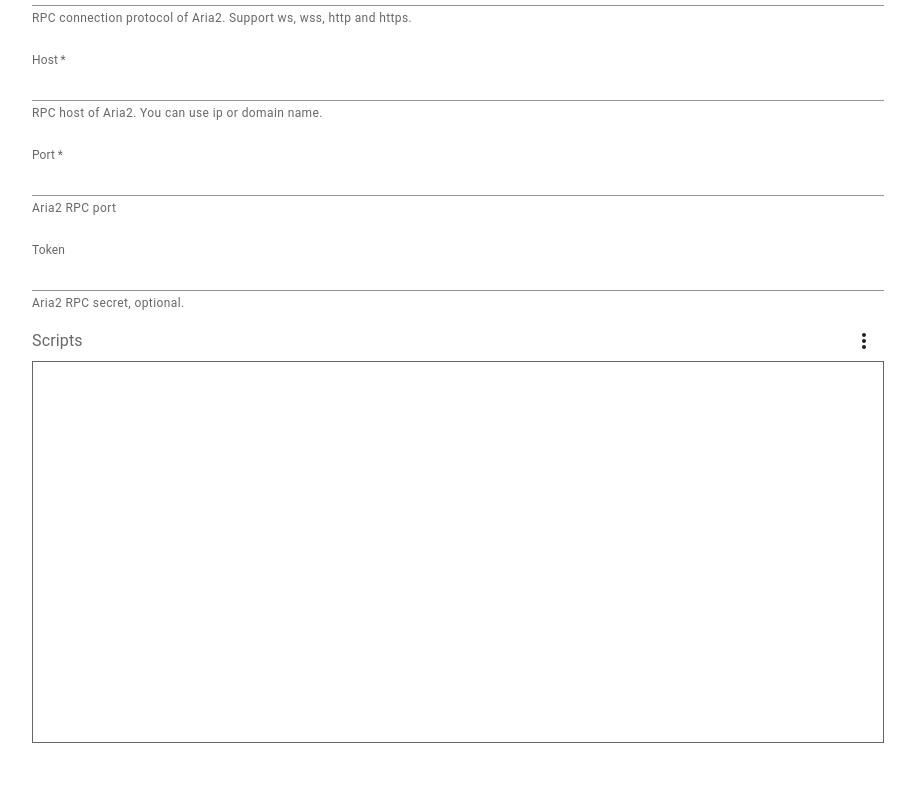
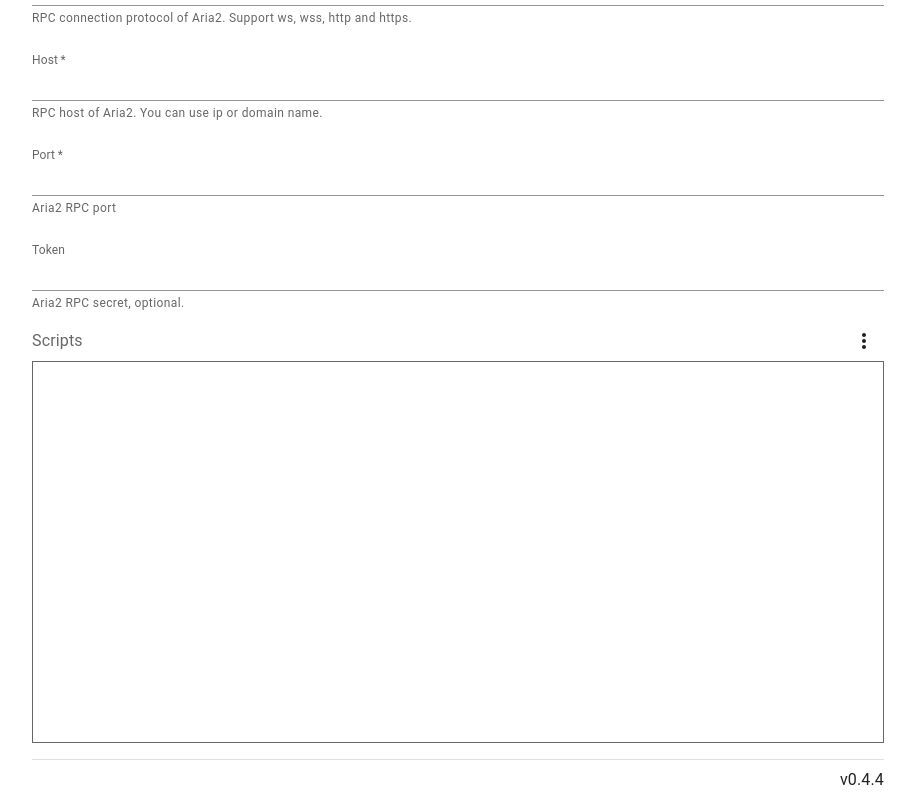
Before and after one commit to zluo01/aria2-extension, a React app: page /#/setting in a window 1280 px wide. Shown: the part 248-1048 px from the top of the page, without its empty margins (182-1097 px from the left). Before the commit the page ends 991 px from the top, so only its background shows below. Built offline with nearby package versions, Linux system fonts and the light colour scheme; the HTML template or start-up script is replaced by a standard one.

Commit message:
Display version in setting.

```diff
--- a/package.json
+++ b/package.json
@@ -1,7 +1,7 @@
 {
   "name": "aria2-extension",
   "displayName": "Aria2 Integration Extension",
-  "version": "0.4.3",
+  "version": "0.4.4",
   "private": true,
   "dependencies": {
     "@emotion/react": "11.11.3",
--- a/src/components/setting/index.tsx
+++ b/src/components/setting/index.tsx
@@ -1,7 +1,7 @@
 import DeleteIcon from '@mui/icons-material/Delete';
 import MoreVertIcon from '@mui/icons-material/MoreVert';
-import { ListItemButton } from '@mui/material';
 import Container from '@mui/material/Container';
+import Divider from '@mui/material/Divider';
 import Fade from '@mui/material/Fade';
 import FormControl from '@mui/material/FormControl';
 import FormHelperText from '@mui/material/FormHelperText';
@@ -10,6 +10,7 @@ import Input from '@mui/material/Input';
 import InputLabel from '@mui/material/InputLabel';
 import List from '@mui/material/List';
 import ListItem from '@mui/material/ListItem';
+import ListItemButton from '@mui/material/ListItemButton';
 import ListItemText from '@mui/material/ListItemText';
 import Menu from '@mui/material/Menu';
 import MenuItem from '@mui/material/MenuItem';
@@ -19,6 +20,7 @@ import Typography from '@mui/material/Typography';
 import { styled } from '@mui/material/styles';
 import { setConfiguration, updateScripts } from '@src/browser';
 import { useGetConfigurationQuery, useGetScriptsQuery } from '@src/lib/queries';
+import manifest from '@src/manifest';
 import { IConfig, Theme } from '@src/types';
 import React, { Fragment, useState } from 'react';
 import { useNavigate } from 'react-router-dom';
@@ -333,6 +335,10 @@ function Setting(): JSX.Element {
           ))}
         </List>
       </ScriptList>
+      <Divider sx={{ pt: 2 }} />
+      <Typography sx={{ py: 1 }} align="right">
+        v{manifest.version}
+      </Typography>
     </Container>
   );
 }
```
Also changed, not shown: 1 other file (tests, documents, lock files or other folders).
